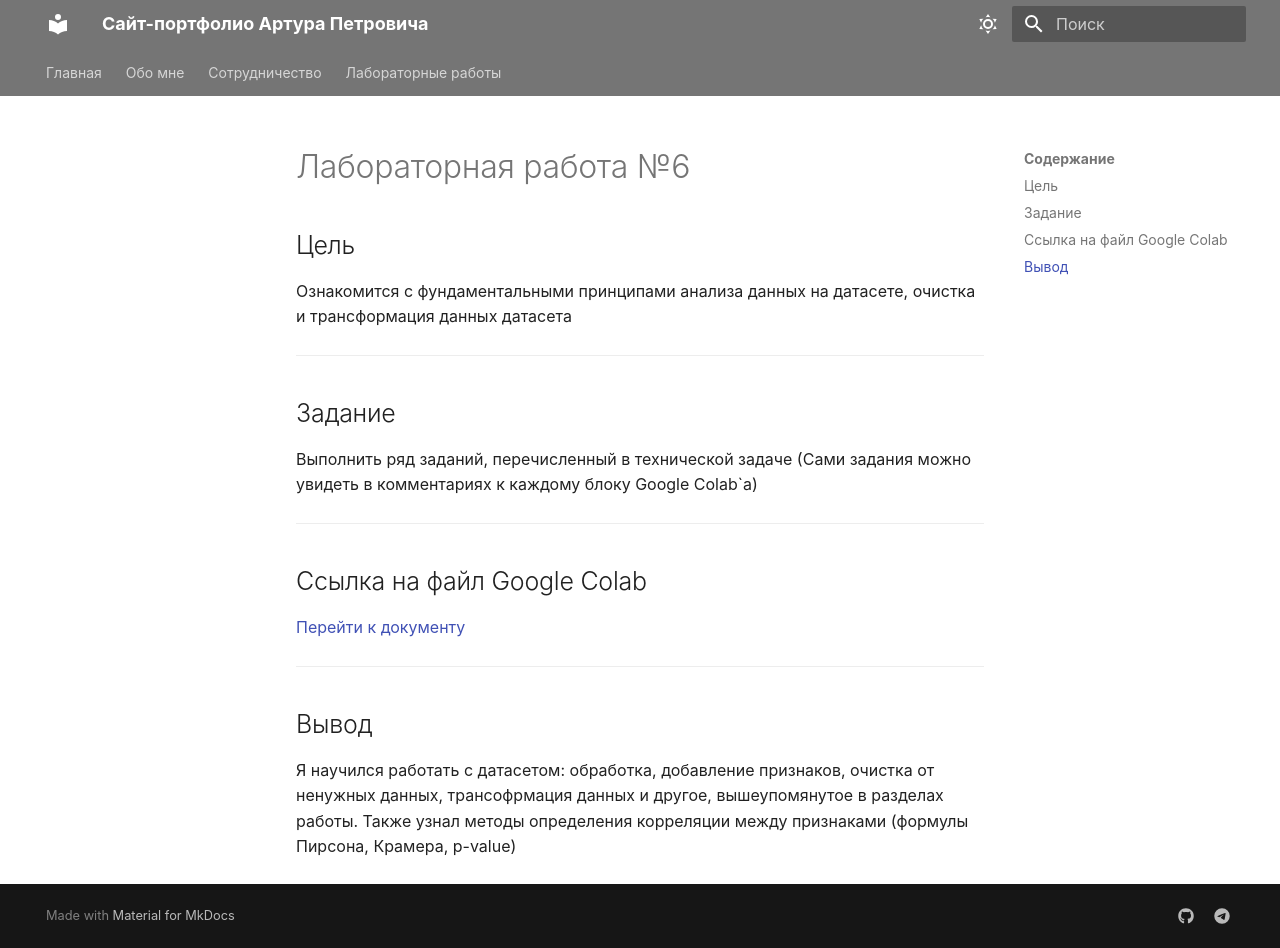
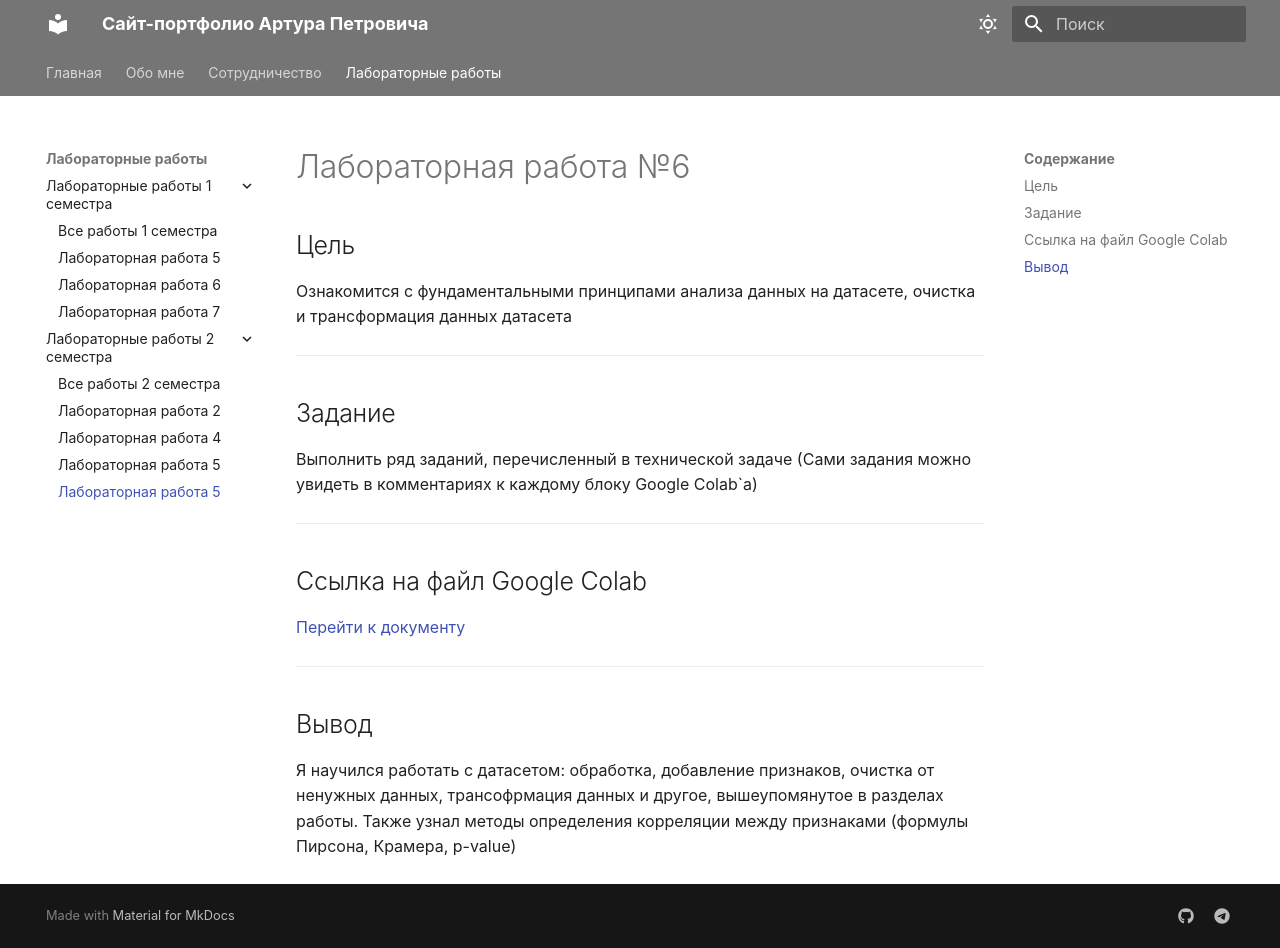
Before and after one commit to CrassusPiscis/crassuspiscis.github.io, an MkDocs documentation site: the page built from docs/semester2/sem2labwork6.md, in a window 1280 px wide and 948 px high. Built offline with MkDocs 1.6.1 and Material for MkDocs 9.7.7, drawn with Linux system fonts in a browser that asks for light colours.

Commit message:
This commit adds labwork 6 (2 semester) to navigation panel

```diff
--- a/mkdocs.yml
+++ b/mkdocs.yml
@@ -16,6 +16,7 @@ nav:
       - 'Лабораторная работа 2': semester2/sem2labwork2.md
       - 'Лабораторная работа 4': semester2/sem2labwork4.md
       - 'Лабораторная работа 5': semester2/sem2labwork5.md
+      - 'Лабораторная работа 5': semester2/sem2labwork6.md
 theme:
   name: material
   font: false
```
